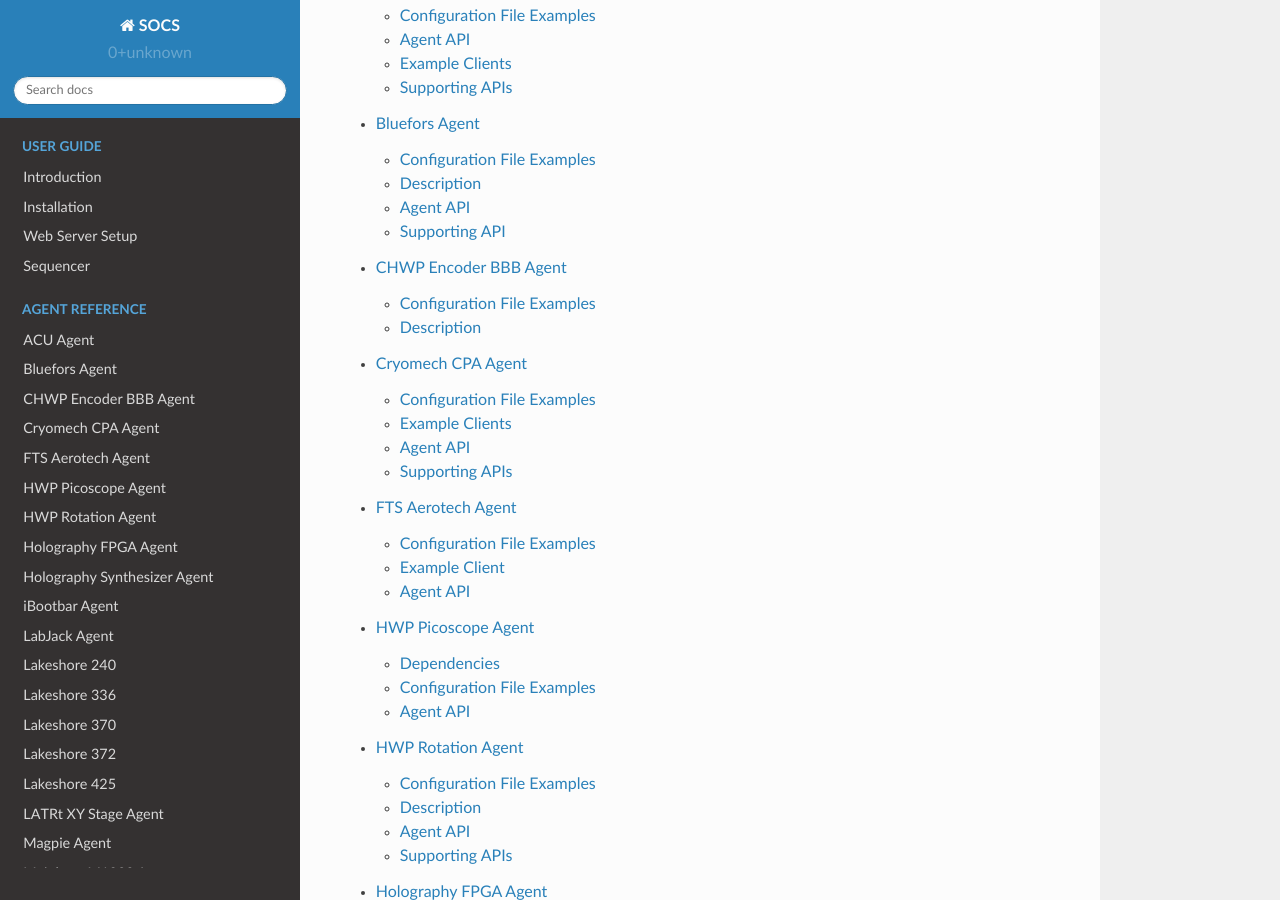
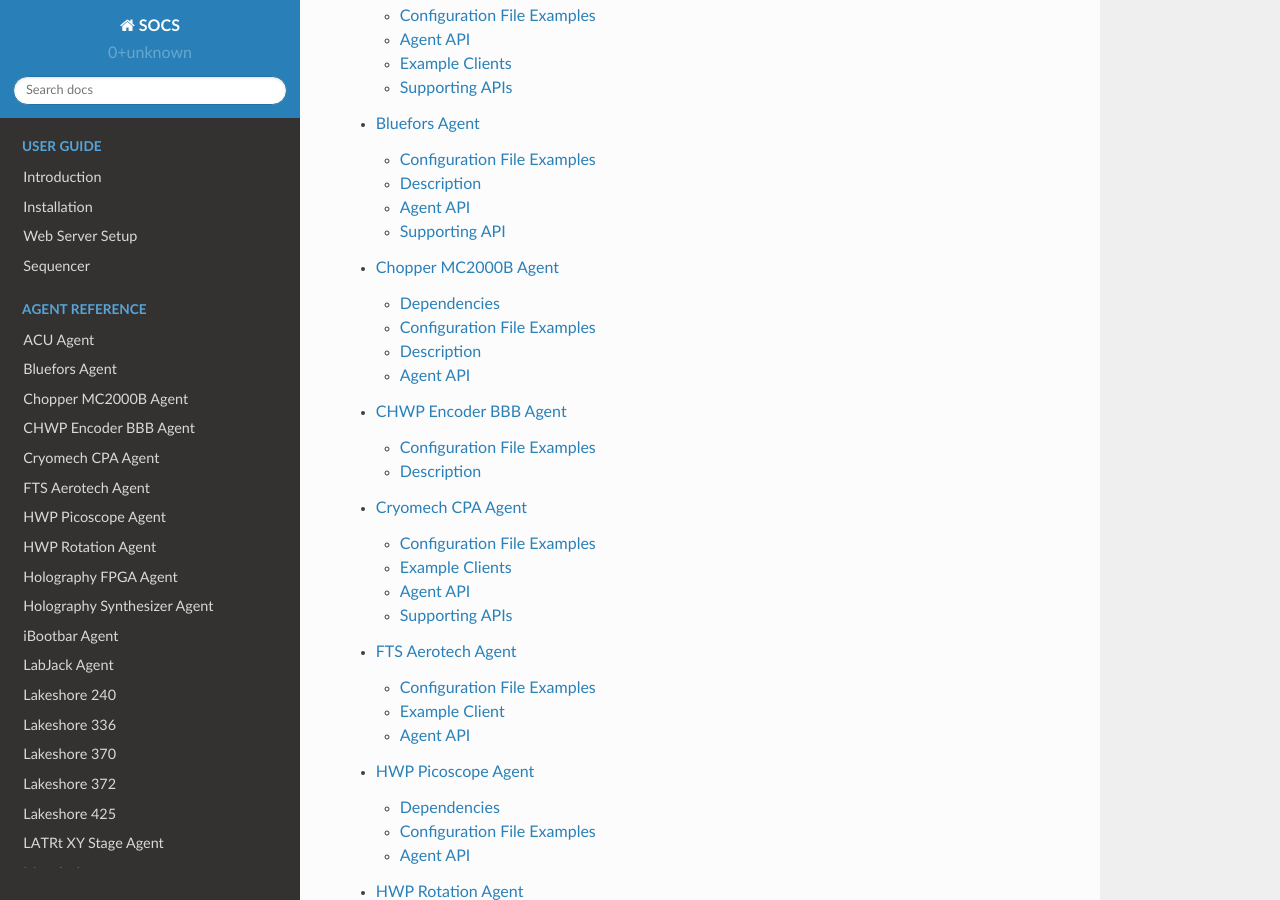
Before and after one commit to simonsobs/socs, a Sphinx documentation site: the page built from docs/index.rst, in a window 1280 px wide and 900 px high, scrolled down 1112 px. Built offline with Sphinx 7.4.7 and the Read the Docs theme 2.0.0, drawn with Linux system fonts in a browser that asks for light colours.

Commit message:
add chopper mc2000b agent to sidebar of readthedocs

```diff
--- a/docs/index.rst
+++ b/docs/index.rst
@@ -39,6 +39,7 @@
 
     agents/acu_agent
     agents/bluefors_agent
+    agents/chopper_mc2000b
     agents/chwp_encoder
     agents/cryomech_cpa
     agents/fts_agent
```
